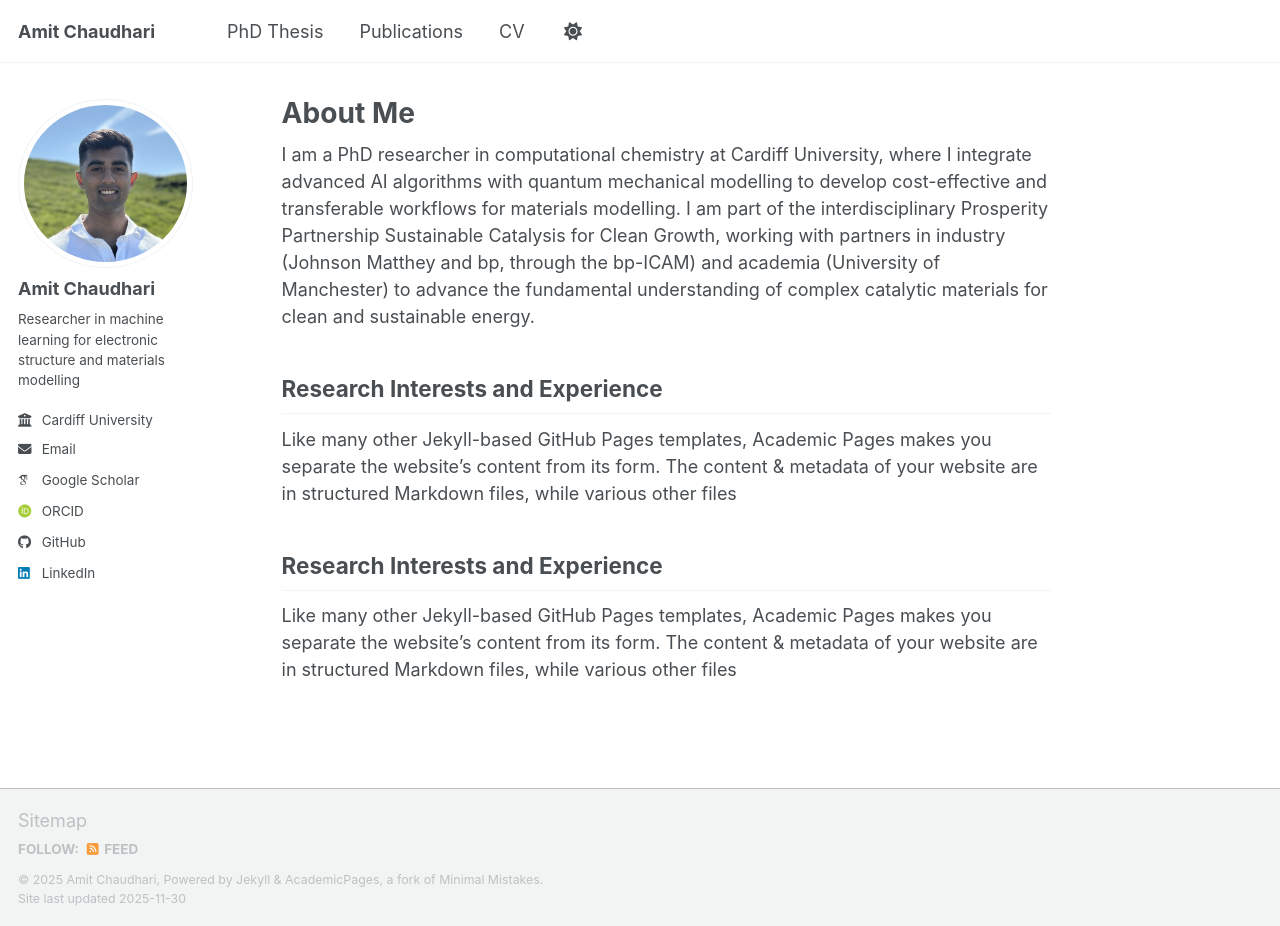
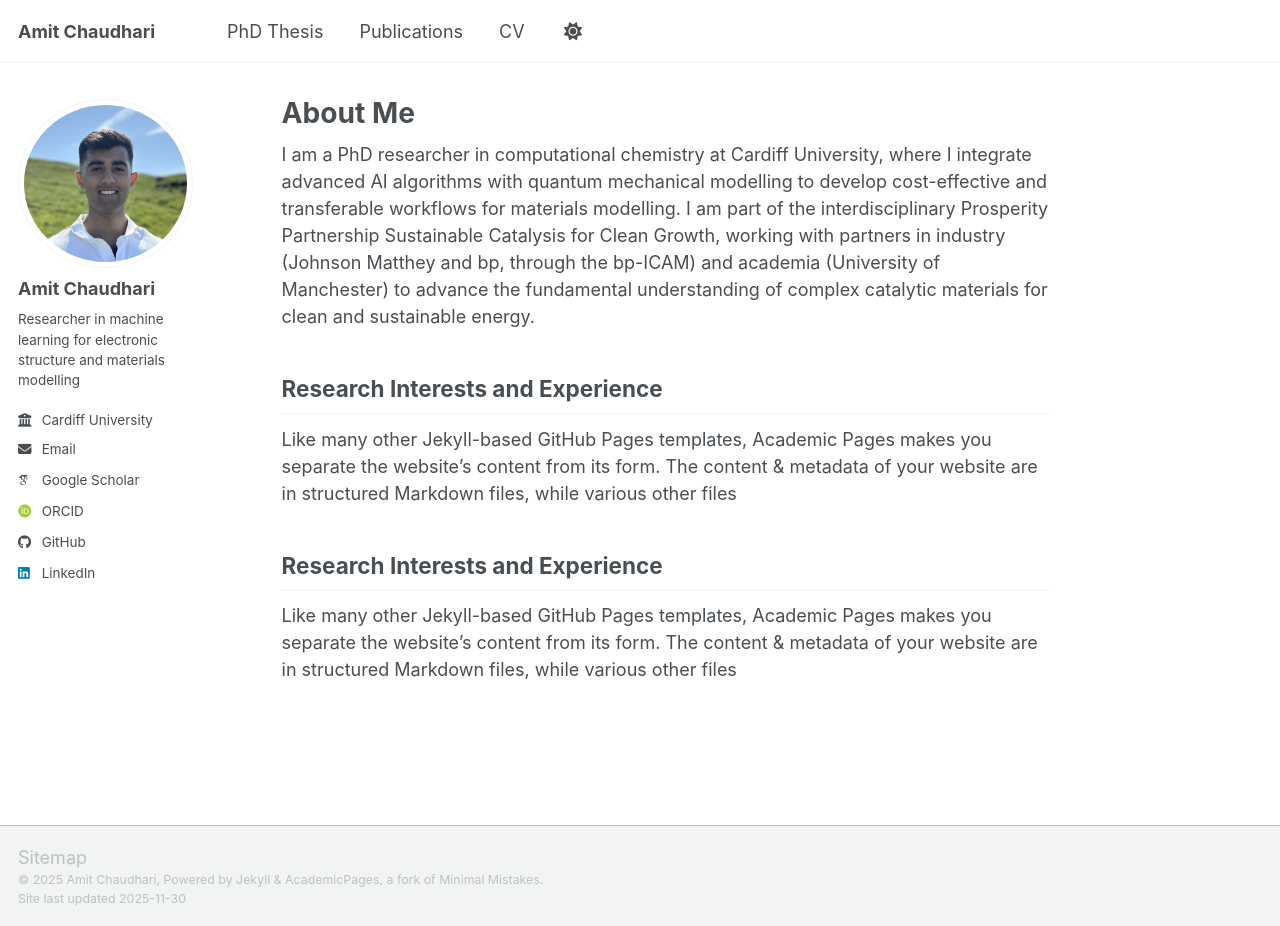
Before and after one commit to amitmc1/amitmc1.github.io, a Jekyll site: the page built from _pages/about.md, in a window 1280 px wide and 926 px high. Built offline with Jekyll 4.4.1, drawn with Linux system fonts in a browser that asks for light colours; some web fonts are replaced; a script bundle is joined from its source files by our own code; library files that are not in the unit come from our copies.

Commit message:
Update footer.html

```diff
--- a/_includes/footer.html
+++ b/_includes/footer.html
@@ -1,17 +1,4 @@
 {% include base_path %}
-
-{% if site.author.github or site.author.bitbucket or site.atom_feed.hide != true %}
-<div class="page__footer-follow">
-  <ul class="social-icons">
-    {% if site.data.ui-text[site.locale].follow_label %}
-      <li><strong>{{ site.data.ui-text[site.locale].follow_label }}</strong></li>
-    {% endif %}
-    {% if site.atom_feed.hide != true %}
-    <li><a href="{% if site.atom_feed.path %}{{ site.atom_feed.path }}{% else %}{{ base_path }}/feed.xml{% endif %}"><i class="fa fa-fw fa-rss-square" aria-hidden="true"></i> {{ site.data.ui-text[site.locale].feed_label | default: "Feed" }}</a></li>
-    {% endif %}
-  </ul>
-</div>
-{% endif %}
 
 <div class="page__footer-copyright">
   &copy; {{ site.time | date: '%Y' }} {{ site.name | default: site.title }}, {{ site.data.ui-text[site.locale].powered_by | default: "Powered by" }} <a href="https://jekyllrb.com" rel="nofollow">Jekyll</a> &amp; <a href="https://github.com/academicpages/academicpages.github.io">AcademicPages</a>, a fork of <a href="https://mademistakes.com/work/minimal-mistakes-jekyll-theme/" rel="nofollow">Minimal Mistakes</a>.<br />
```
